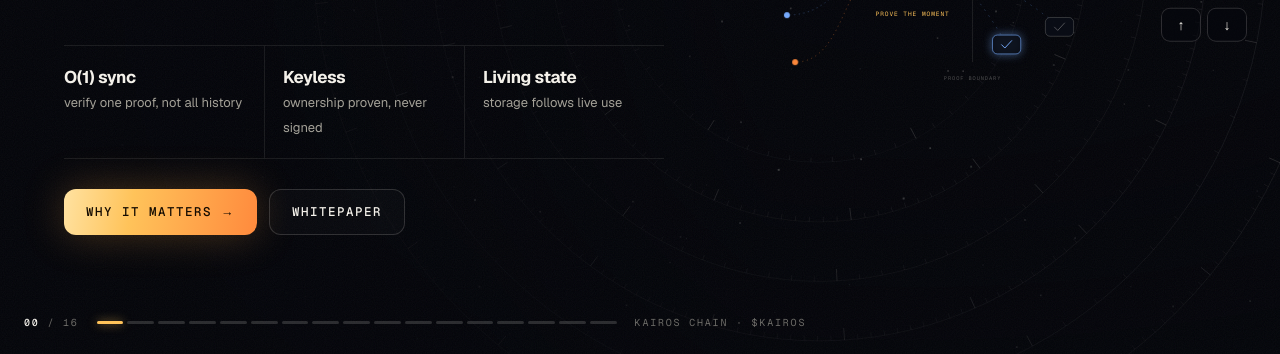
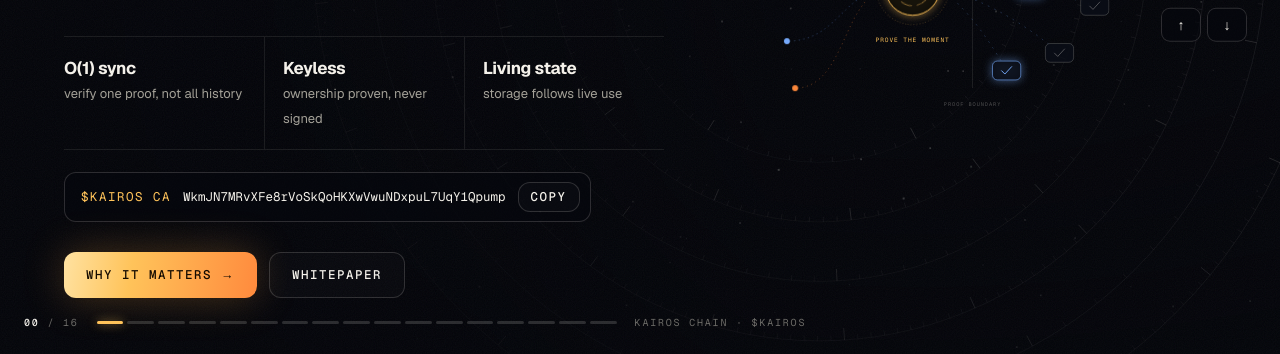
Before and after one commit to PumpLandSOL/kairos-chain, a website: page client/index.html in a window 1280 px wide. Shown: the part 446-800 px from the top of the page. Drawn offline with nearby package versions, Linux system fonts and the light colour scheme.

Commit message:
Add $KAIROS CA (hero pill, $KAIROS section, footer; nav button → pump.fun)

```diff
--- a/client/index.html
+++ b/client/index.html
@@ -61,7 +61,7 @@
  { id: 'cover', k: 'Kairos Chain · $KAIROS', h: 'Kairos.<span class="tag">The proof‑native <span class="gt">Layer 1 blockchain.</span></span>', big: 1,
    p: 'On Kairos, <b>every block proves the entire chain is valid</b>. Anyone can verify all of it in about a second, with no signatures to steal and no trusted setup.',
    tri: [['O(1) sync', 'verify one proof, not all history'], ['Keyless', 'ownership proven, never signed'], ['Living state', 'storage follows live use']],
-   cta: [['Why it matters →', '#debt', 1], ['Whitepaper', '/whitepaper']],
+   cta: [['Why it matters →', '#debt', 1], ['Whitepaper', '/whitepaper']], ca: 1,
    s: () => { let o = ''; const ins = [[70, 150, G2], [56, 230, B], [70, 310, G], [56, 390, B], [70, 470, G2]];
      ins.forEach(([x, y, c], i) => { o += `<g class="ap" ${at(.1 * i)}>${Ci(x, y, 5, 'none', 0, c, 'pu')}${P(`M${x} ${y} C ${x + 90} ${y}, 150 300, 236 300`, c, 1, 'fl2', 'stroke-opacity=".6"')}</g>`; });
      o += `<g class="ap" ${at(.4)}>${Ci(270, 300, 62, G, .7, 'none', 'sp', 'stroke-dasharray="1 4"')}${Ci(270, 300, 46, G, 1.6, 'rgba(14,12,8,.92)', 'gl')}${Ci(270, 300, 30, G, .8, 'none', 'sp r', 'stroke-dasharray="20 8"')}<text x="270" y="309" fill="${G}" font-family="Instrument Serif" font-style="italic" font-size="30" text-anchor="middle">κ</text></g>`;
--- a/client/k.js
+++ b/client/k.js
@@ -1,5 +1,5 @@
 // shared chrome for every Kairos Chain page (dark theme)
-const KAI = { ca: '', x: 'https://x.com/KairosLayer1', gh: 'https://github.com/kairoschain/kairos', api: '', domain: 'kairoschain.org', fork: 'https://github.com/proof-native/parano1d' }; // set ca + x once live
+const KAI = { ca: 'WkmJN7MRvXFe8rVoSkQoHKXwVwuNDxpuL7UqY1Qpump', x: 'https://x.com/KairosLayer1', gh: 'https://github.com/kairoschain/kairos', api: '', domain: 'kairoschain.org', fork: 'https://github.com/proof-native/parano1d' }; // set ca + x once live
 const MARK = '<svg viewBox="0 0 40 40" fill="none"><defs><linearGradient id="kg" x1="0" y1="0" x2="1" y2="1"><stop offset="0" stop-color="#ffe2a1"/><stop offset=".5" stop-color="#ffc35a"/><stop offset="1" stop-color="#ff8a3d"/></linearGradient></defs><circle cx="20" cy="20" r="17" stroke="#f4f1ea" stroke-opacity=".9" stroke-width="1.6"/><circle cx="20" cy="20" r="10.5" stroke="#f4f1ea" stroke-opacity=".35" stroke-width="1.2" stroke-dasharray="1.6 2.4"/><path d="M20 20 31 9" stroke="url(#kg)" stroke-width="2.4" stroke-linecap="round"/><circle cx="31" cy="9" r="3.4" fill="url(#kg)"/><circle cx="20" cy="20" r="2.6" fill="#f4f1ea"/></svg>';
 function chrome(active, opts = {}) {
   const b = document.createElement('header'); b.className = 'bar';
```
